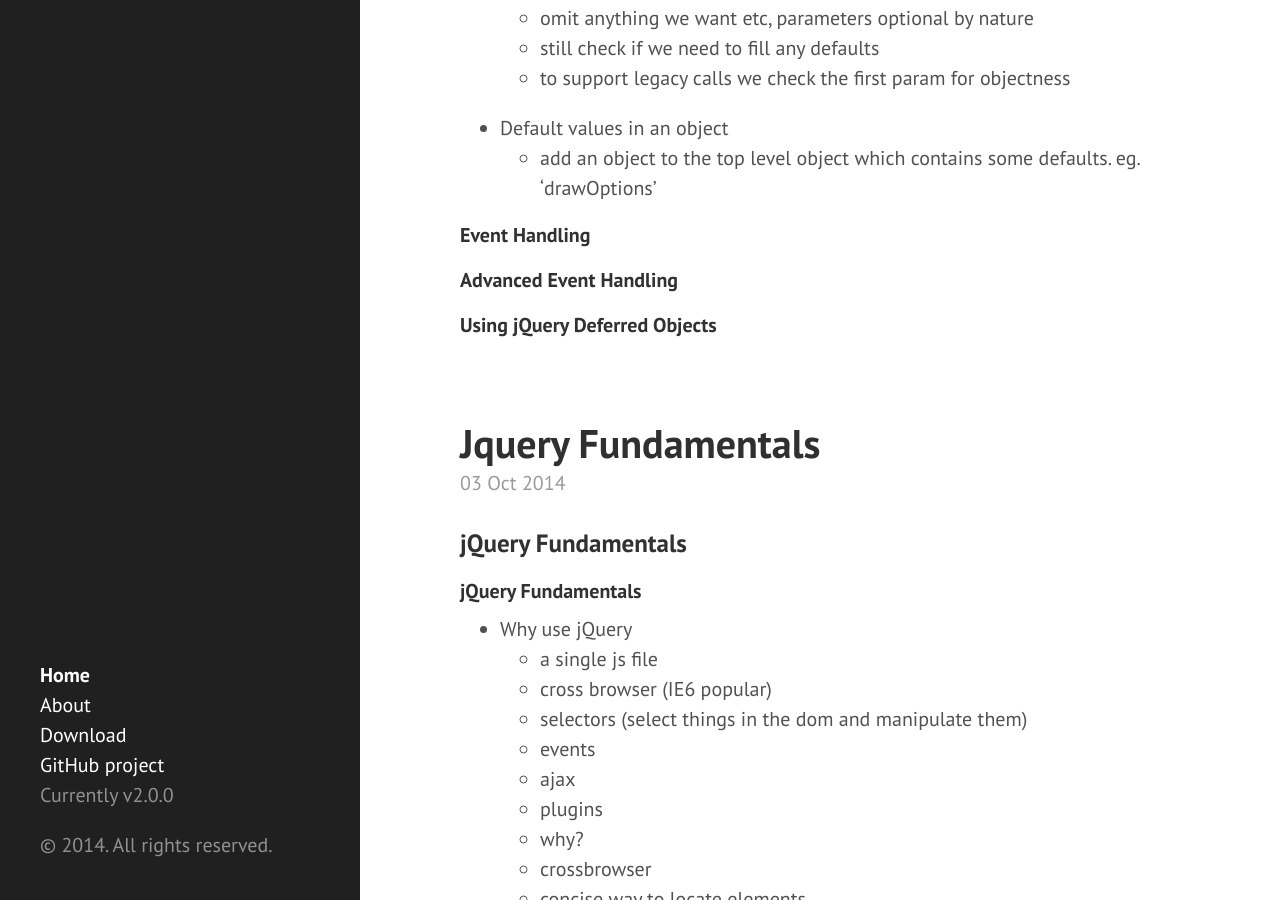
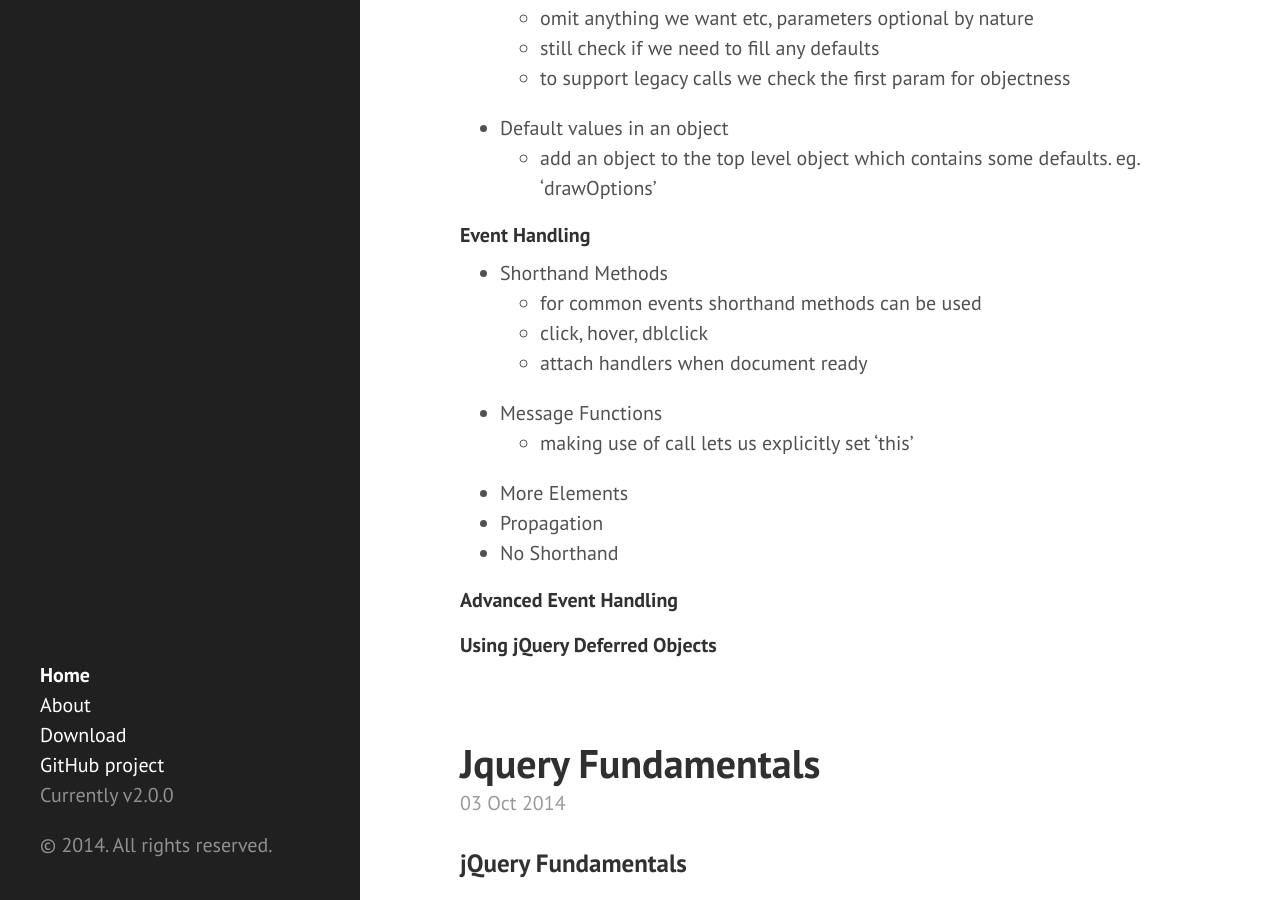
Before and after one commit to eneiand/eneiand.github.io, a Jekyll site: the page built from index.html, in a window 1280 px wide and 900 px high, scrolled down 1499 px. Built offline with Jekyll 4.4.1, drawn with Linux system fonts in a browser that asks for light colours; Markdown is read by kramdown in place of the engine named in the settings; the list of posts is cut into pages by our own code.

Commit message:
Update 2014-10-09-advanced-javascript-and-jQuery.md

```diff
--- a/_posts/2014-10-09-advanced-javascript-and-jQuery.md
+++ b/_posts/2014-10-09-advanced-javascript-and-jQuery.md
@@ -46,6 +46,16 @@
   * add an object to the top level object which contains some defaults. eg. 'drawOptions'
 
 #### Event Handling
+* Shorthand Methods
+  * for common events shorthand methods can be used
+  * click, hover, dblclick
+  * attach handlers when document ready
+* Message Functions
+  * making use of call lets us explicitly set 'this'
+* More Elements
+* Propagation
+* No Shorthand
+
 
 #### Advanced Event Handling
 
```
